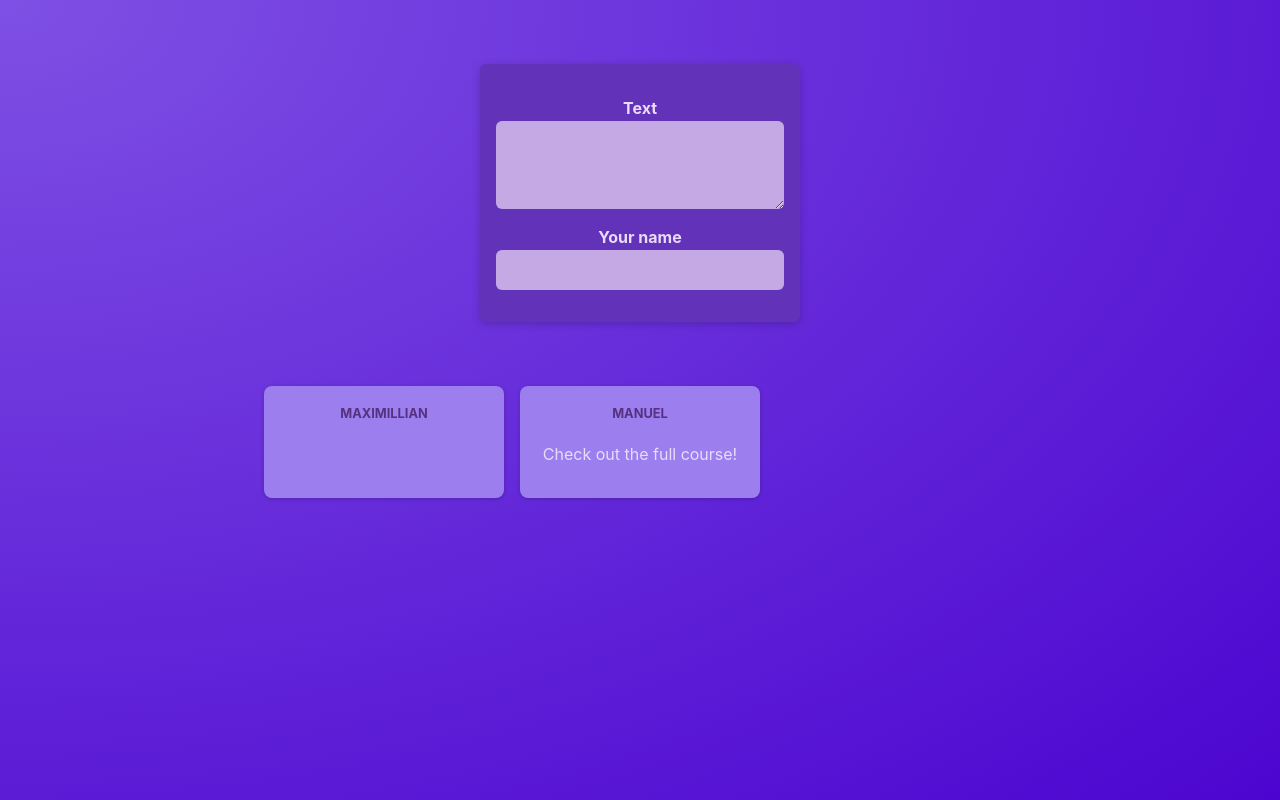
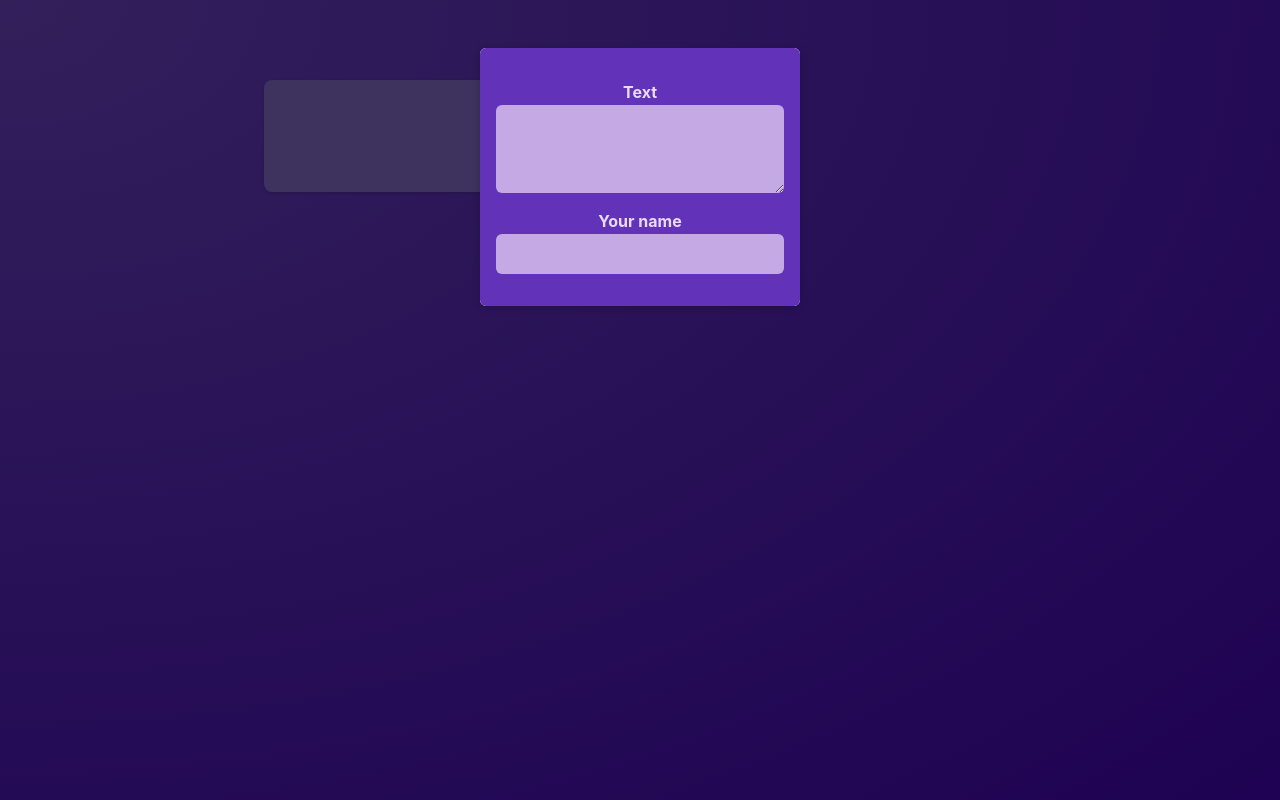
Before and after one commit to Jerscape/react-crash-course, a React (Vite) app: page / in a window 1280 px wide. Built offline with nearby package versions, Linux system fonts and the light colour scheme.

Commit message:
modal click boolean working

```diff
--- a/src/components/Modal.jsx
+++ b/src/components/Modal.jsx
@@ -0,0 +1,13 @@
+
+import classes from './Modal.module.css';
+
+function Modal({ children, onClose }) {
+  return (
+    <>
+    <div className={classes.backdrop} onClick={onClose} />
+    <dialog open className={classes.modal}>{children}</dialog>
+    </>
+  )
+}
+
+export default Modal
--- a/src/components/NewPost.jsx
+++ b/src/components/NewPost.jsx
@@ -12,7 +12,7 @@ function NewPost(props) {
       <p></p>
       <p>
         <label htmlFor="name">Your name</label>
-        <input type="text" id="name" required />
+        <input type="text" id="name" required onChange={props.onAuthorChange}/>
       </p>
     </form>
   );
--- a/src/components/NewPost.module.css
+++ b/src/components/NewPost.module.css
@@ -2,9 +2,6 @@
   background-color: #6233b9;
   padding: 1rem;
   width: 20rem;
-  margin: 2rem auto;
-  border-radius: 6px;
-  box-shadow: 0 2px 8px rgba(0, 0, 0, 0.2);
 }
 
 .form label {
--- a/src/components/PostsList.jsx
+++ b/src/components/PostsList.jsx
@@ -1,27 +1,43 @@
 import Post from "./Post";
-import NewPost from './NewPost'
-import classes from './PostsList.module.css';
-import { useState } from 'react';
+import NewPost from "./NewPost";
+import Modal from "./Modal";
+import classes from "./PostsList.module.css";
+import { useState } from "react";
 
-function PostsList(){
-  const [enteredBody, setEnteredBody] = useState('');
+function PostsList() {
+  const [modalIsVisible, setModalIsVisible] = useState(true);
+  const [enteredBody, setEnteredBody] = useState("");
+  const [enteredAuthor, setEnteredAuthor] = useState("");
 
-  function bodyChangeHandler(event){
-    setEnteredBody(event.target.value)
+  function hideModalHandler() {
+    setModalIsVisible(false);
   }
 
-  return(
+  function bodyChangeHandler(event) {
+    setEnteredBody(event.target.value);
+  }
 
+  function authorChangeHandler(event) {
+    setEnteredAuthor(event.target.value);
+  }
+
+  return (
     <>
-    <NewPost onBodyChange={bodyChangeHandler} />
+      {modalIsVisible && (
+        <Modal onClose={hideModalHandler}>
+          <NewPost
+            onBodyChange={bodyChangeHandler}
+            onAuthorChange={authorChangeHandler}
+          />
+        </Modal>
+      )}
+
       <ul className={classes.posts}>
-       <Post author="Maximillian" body={enteredBody} />
-       <Post author="Manuel" body ="Check out the full course!"/>
-     </ul>
-      </>
-  )
-
-
+        <Post author={enteredAuthor} body={enteredBody} />
+        <Post author="Manuel" body="Check out the full course!" />
+      </ul>
+    </>
+  );
 }
 
-export default PostsList
+export default PostsList;
--- /dev/null
+++ b/src/components/Probe.jsx
@@ -0,0 +1,6 @@
+// CssProbe.jsx
+import classes from "./Modal.module.css";
+
+export default function CssProbe() {
+  return <div className={classes.backdrop}>probe</div>;
+}
```
Also changed, not shown: src/components/Modal.module.css (renamed from src/components/ Modal.module.css).
